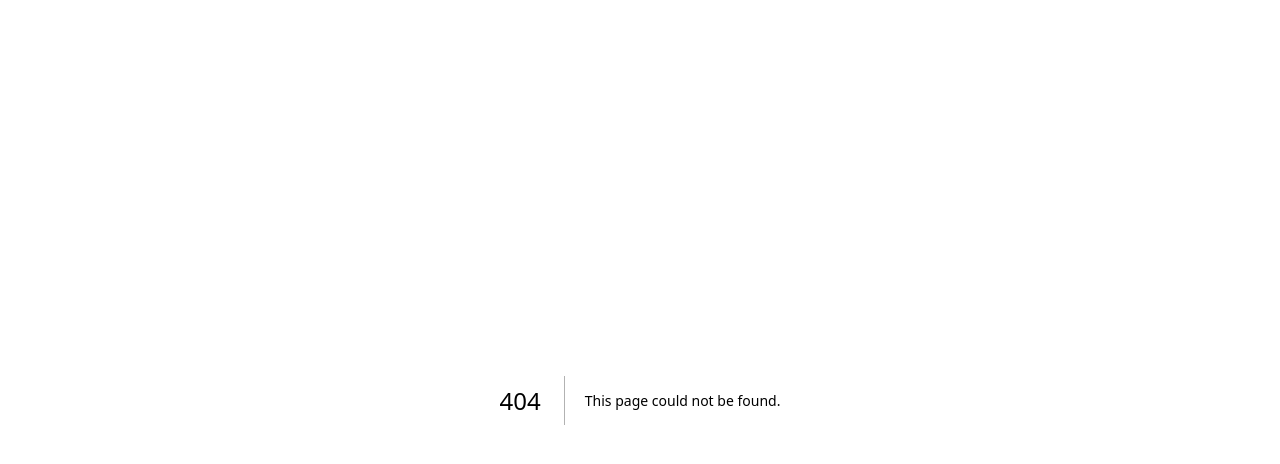
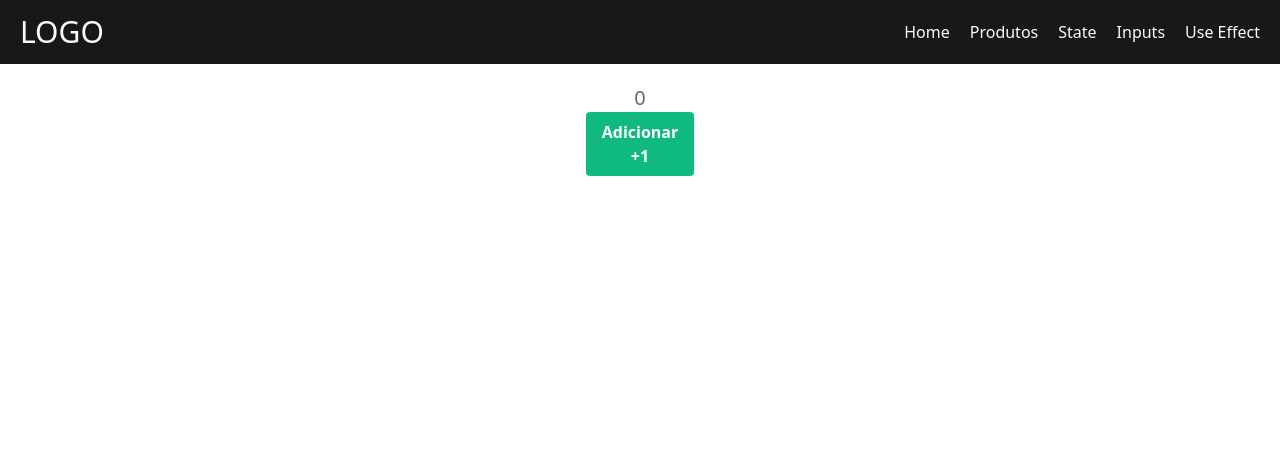
Before and after one commit to JonathanMotta4/curso-react-next, a Next.js app in the folder projeto-1/: page /useeffect in a window 1280 px wide. Before the commit this address had no page. Shown: the top 464 px of the page. Built offline with nearby package versions, Linux system fonts and the light colour scheme.

Commit message:
Aula 23 concluida

```diff
--- a/projeto-1/src/components/Topo.tsx
+++ b/projeto-1/src/components/Topo.tsx
@@ -26,6 +26,7 @@ export default function Topo() {
         <Link href={'/state'}>State</Link>
 
         <Link href={'/inputs'}>Inputs</Link>
+        <Link href={'/useeffect'}>Use Effect</Link>
       </nav>
     </div>
   )
--- /dev/null
+++ b/projeto-1/src/pages/useeffect/index.tsx
@@ -0,0 +1,28 @@
+import Topo from '@/components/Topo'
+import { useEffect, useState } from 'react'
+
+export default function PaginaUseEffect() {
+  const [aux, setAux] = useState(0)
+  useEffect(() => {
+    console.log('useEffect disparado')
+  }, [aux])
+  function add() {
+    let a = aux
+    a++
+    setAux(a)
+  }
+  return (
+    <div>
+      <Topo />
+      <div className="mx-auto mt-5 flex w-10 flex-col items-center">
+        <p className="text-xl opacity-60">{aux}</p>
+        <button
+          className="rounded bg-emerald-500 px-4 py-2 font-semibold text-white"
+          onClick={add}
+        >
+          Adicionar +1
+        </button>
+      </div>
+    </div>
+  )
+}
```
